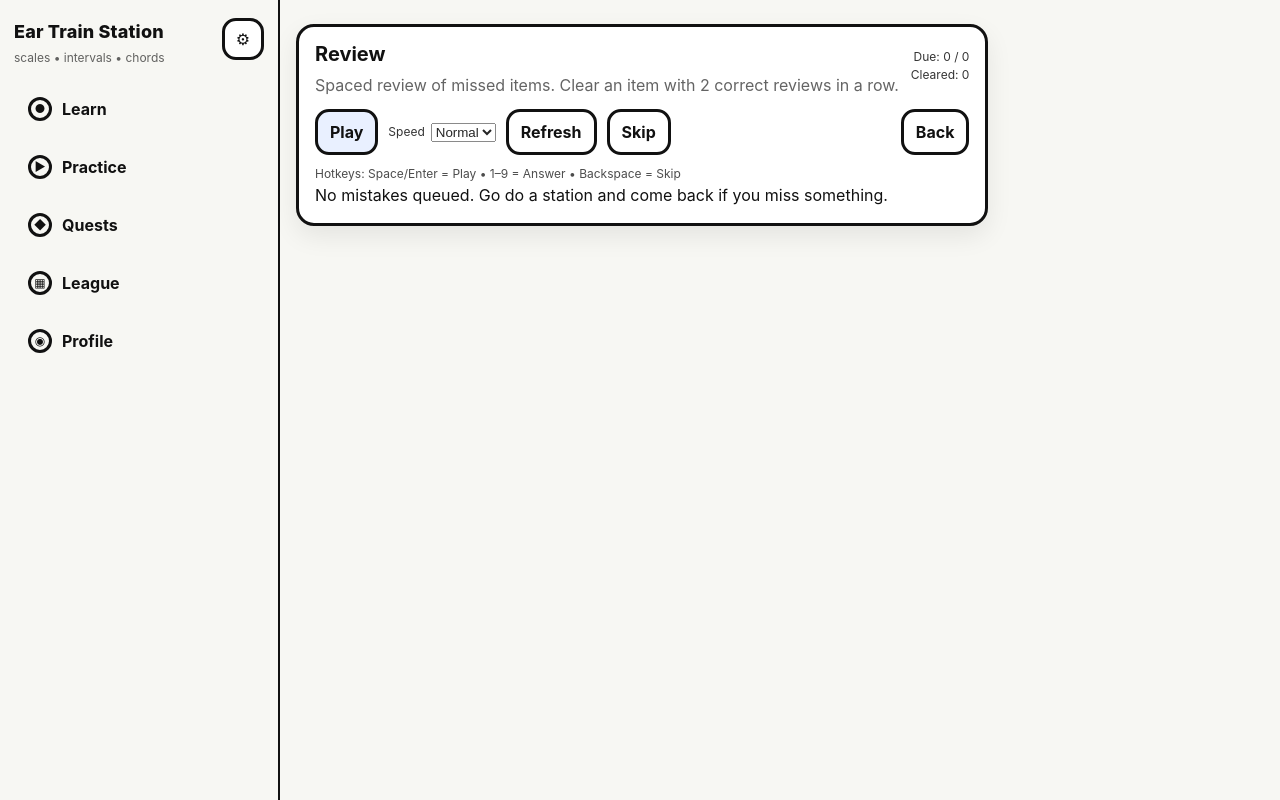
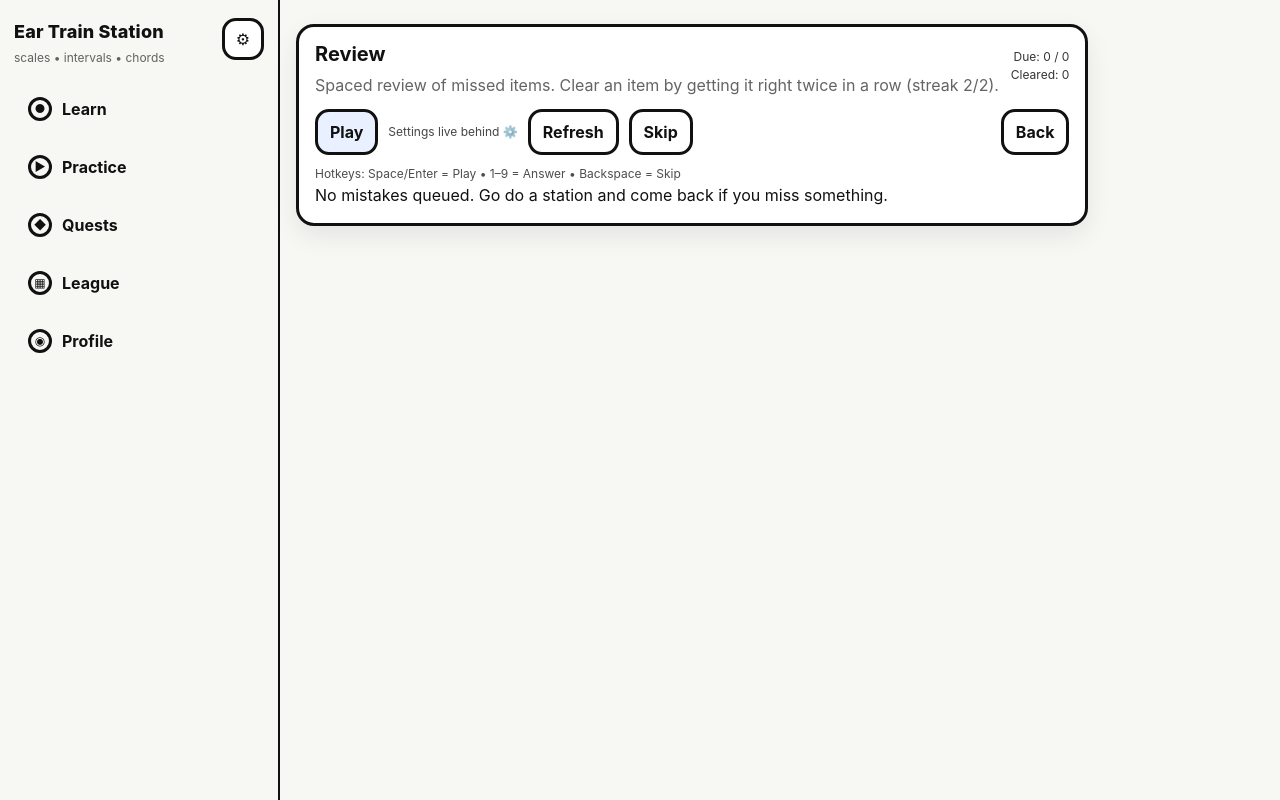
Before and after one commit to wpwcbc/ear-train-station, a React (Vite) app: page /review in a window 1280 px wide. Built offline with nearby package versions, Linux system fonts and the light colour scheme.

Commit message:
Review: hide settings behind ⚙ + reactive settings event

```diff
--- a/src/buildInfo.ts
+++ b/src/buildInfo.ts
@@ -1,6 +1,6 @@
 // AUTO-GENERATED by scripts/gen-build-info.mjs
 export const BUILD_INFO = {
-  commit: "1072ee5",
-  committedAt: "2026-02-06T07:02:33+08:00",
-  builtAt: "2026-02-06T00:05:54.963Z",
+  commit: "089d5c3",
+  committedAt: "2026-02-06T08:06:27+08:00",
+  builtAt: "2026-02-06T01:02:37.742Z",
 } as const;
--- a/src/lib/settings.ts
+++ b/src/lib/settings.ts
@@ -74,6 +74,14 @@ export function loadSettings(): Settings {
   }
 }
 
+export const SETTINGS_EVENT = 'ets_settings_changed';
+
 export function saveSettings(s: Settings) {
   localStorage.setItem(KEY, JSON.stringify(s));
+  // storage events don't fire in the same tab; emit a local event for reactive UIs.
+  try {
+    window.dispatchEvent(new Event(SETTINGS_EVENT));
+  } catch {
+    // no-op (SSR/tests)
+  }
 }
--- a/src/pages/ReviewPage.tsx
+++ b/src/pages/ReviewPage.tsx
@@ -5,8 +5,8 @@ import type { Progress } from '../lib/progress';
 import { applyStudyReward } from '../lib/progress';
 import { applyReviewResult, loadMistakes, snoozeMistake, updateMistake, type Mistake } from '../lib/mistakes';
 import { bumpReviewAttempt, bumpReviewClear } from '../lib/quests';
-import { loadSettings, saveSettings } from '../lib/settings';
-import { promptSpeedFactors, promptSpeedLabel } from '../lib/promptTiming';
+import { SETTINGS_EVENT, loadSettings } from '../lib/settings';
+import { promptSpeedFactors } from '../lib/promptTiming';
 import { piano } from '../audio/piano';
 import { playIntervalPrompt, playRootThenChordPrompt, playTonicTargetPrompt } from '../audio/prompts';
 import { makeNoteNameReviewQuestion } from '../exercises/noteName';
@@ -58,13 +58,16 @@ export function ReviewPage({ progress, setProgress }: { progress: Progress; setP
     function bump() {
       setNow(Date.now());
       setMistakes(loadMistakes());
+      setSettings(loadSettings());
     }
 
     window.addEventListener('focus', bump);
     window.addEventListener('storage', bump);
+    window.addEventListener(SETTINGS_EVENT, bump);
     return () => {
       window.removeEventListener('focus', bump);
       window.removeEventListener('storage', bump);
+      window.removeEventListener(SETTINGS_EVENT, bump);
     };
   }, []);
 
@@ -432,7 +435,7 @@ export function ReviewPage({ progress, setProgress }: { progress: Progress; setP
           <p className="sub">
             {drillMode
               ? 'Targeted interval drills from your mistakes (wide register).'
-              : 'Spaced review of missed items. Clear an item with 2 correct reviews in a row.'}
+              : 'Spaced review of missed items. Clear an item by getting it right twice in a row (streak 2/2).'}
           </p>
           {stationFilter ? (
             <div style={{ marginTop: 6, fontSize: 12, opacity: 0.85 }}>
@@ -466,41 +469,9 @@ export function ReviewPage({ progress, setProgress }: { progress: Progress; setP
           <button className="primary" disabled={drillMode ? !drillIlQ : !active} onClick={playPrompt}>
             Play
           </button>
-          {active?.kind === 'triadQuality' || active?.kind === 'functionFamily' ? (
-            <label style={{ display: 'inline-flex', gap: 6, alignItems: 'center', fontSize: 12, opacity: 0.85 }}>
-              <span>Playback</span>
-              <select
-                value={chordMode}
-                onChange={(e) => {
-                  const v = e.target.value === 'block' ? 'block' : 'arp';
-                  const next = { ...settings, chordPlayback: v } as typeof settings;
-                  setSettings(next);
-                  saveSettings(next);
-                }}
-              >
-                <option value="arp">Arp</option>
-                <option value="block">Block</option>
-              </select>
-            </label>
-          ) : null}
-          <label style={{ display: 'inline-flex', gap: 6, alignItems: 'center', fontSize: 12, opacity: 0.85 }}>
-            <span>Speed</span>
-            <select
-              value={speed}
-              onChange={(e) => {
-                const v = e.target.value === 'slow' ? 'slow' : e.target.value === 'fast' ? 'fast' : 'normal';
-                const next = { ...settings, promptSpeed: v } as typeof settings;
-                setSettings(next);
-                saveSettings(next);
-              }}
-            >
-              {(['slow', 'normal', 'fast'] as const).map((s) => (
-                <option key={s} value={s}>
-                  {promptSpeedLabel(s)}
-                </option>
-              ))}
-            </select>
-          </label>
+          <div style={{ fontSize: 12, opacity: 0.78, display: 'inline-flex', alignItems: 'center' }}>
+            Settings live behind ⚙️
+          </div>
           <button
             className="ghost"
             onClick={() => {
```
